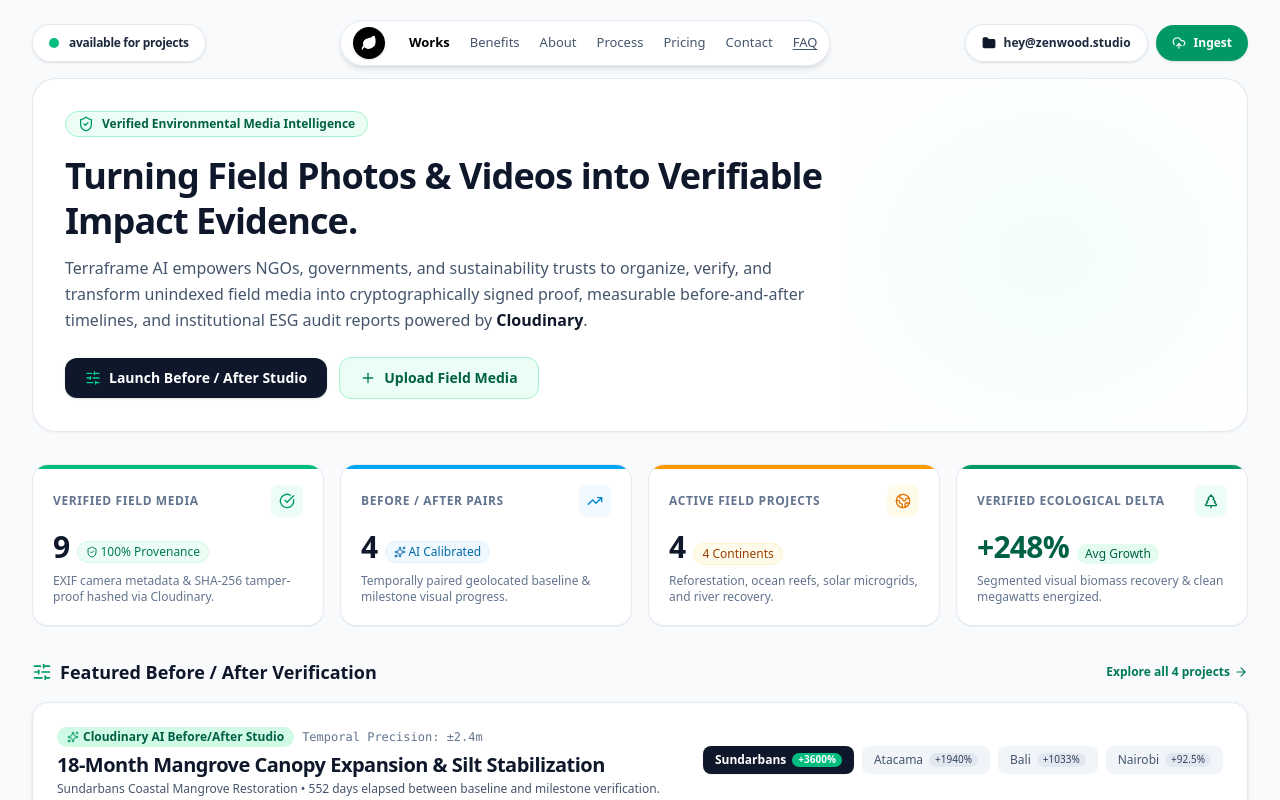
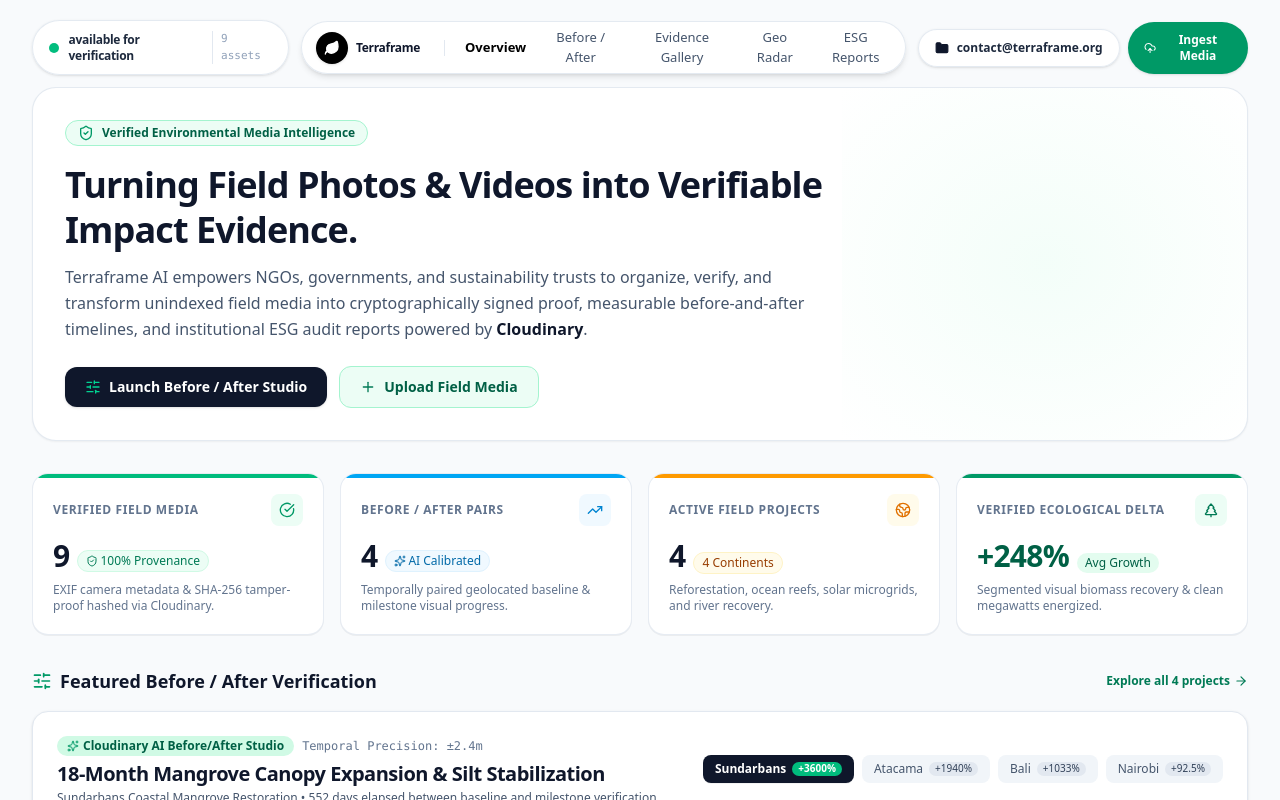
Before and after one commit to sachinn-alt/terraframe, a Next.js app: page / in a window 1280 px wide. Shown: the top 800 px of the page. Built offline with nearby package versions, Linux system fonts and the light colour scheme.

Commit message:
fix: replace placeholder Zenwood Studio names and dummy tabs with real Terraframe studio branding and platform navigation

```diff
--- a/src/components/Header.tsx
+++ b/src/components/Header.tsx
@@ -4,13 +4,12 @@
 import {
   Leaf,
   UploadCloud,
-  Folder,
-  Briefcase,
   FileCheck2,
   SlidersHorizontal,
   Layers,
   MapPin,
-  Sparkles,
+  CheckCircle2,
+  Folder,
   Menu,
   X
 } from 'lucide-react';
@@ -38,34 +37,52 @@
     <header className="sticky top-4 sm:top-5 z-40 w-full pointer-events-none px-3 sm:px-6 lg:px-8 max-w-7xl mx-auto">
       {/* 3 Floating Islands Container (Zenwood Studio Architecture) */}
       <div className="flex items-center justify-between gap-3">
-        {/* Left Island: Status Capsule */}
+        {/* Left Island: Real Status Pill */}
         <div className="flex items-center gap-2.5 px-4 py-2.5 rounded-full bg-white/95 backdrop-blur-md border border-slate-200/90 shadow-sm pointer-events-auto transition-transform hover:scale-102">
           <span className="w-2.5 h-2.5 rounded-full bg-emerald-500 animate-pulse"></span>
           <span className="text-xs font-semibold text-slate-800 tracking-tight select-none">
-            available for projects
+            available for verification
+          </span>
+          <span className="hidden lg:inline text-[11px] font-mono text-slate-400 border-l border-slate-200 pl-2">
+            {totalAssetsCount} assets
           </span>
         </div>
 
-        {/* Center Island: Main Brandmark & Nav Capsule (Zenwood Studio style) */}
-        <nav className="hidden md:flex items-center gap-6 px-3 py-1.5 rounded-full bg-white/95 backdrop-blur-md border border-slate-200/90 shadow-md pointer-events-auto">
-          {/* Circular Black Brand Badge with Tree/Leaf */}
+        {/* Center Island: Main Terraframe Brandmark & Navigation Capsule */}
+        <nav className="hidden md:flex items-center gap-5 px-3.5 py-1.5 rounded-full bg-white/95 backdrop-blur-md border border-slate-200/90 shadow-md pointer-events-auto">
+          {/* Circular Black Brand Badge with White Leaf & Brand Name */}
           <div
             onClick={() => setActiveTab('overview')}
-            className="w-8 h-8 rounded-full bg-black text-white flex items-center justify-center shrink-0 cursor-pointer shadow-sm hover:scale-105 transition-transform"
+            className="flex items-center gap-2 cursor-pointer group"
             title="Terraframe AI Overview"
           >
-            <Leaf className="w-4 h-4 fill-white text-white" />
+            <div className="w-8 h-8 rounded-full bg-black text-white flex items-center justify-center shrink-0 shadow-sm group-hover:scale-105 transition-transform">
+              <Leaf className="w-4 h-4 fill-white text-white" />
+            </div>
+            <span className="font-bold text-xs text-slate-900 tracking-tight pr-1">
+              Terraframe
+            </span>
           </div>
 
-          {/* Navigation Links */}
-          <div className="flex items-center gap-5 text-[13px] font-medium text-slate-700">
+          <div className="h-4 w-px bg-slate-200"></div>
+
+          {/* Genuine Platform Navigation Tabs */}
+          <div className="flex items-center gap-4 text-[13px] font-medium text-slate-700">
             <button
               onClick={() => setActiveTab('overview')}
               className={`hover:text-black transition-colors cursor-pointer ${
                 activeTab === 'overview' ? 'font-bold text-black' : 'text-slate-600'
               }`}
             >
-              Works
+              Overview
+            </button>
+            <button
+              onClick={() => setActiveTab('before-after')}
+              className={`hover:text-black transition-colors cursor-pointer ${
+                activeTab === 'before-after' ? 'font-bold text-black' : 'text-slate-600'
+              }`}
+            >
+              Before / After
             </button>
             <button
               onClick={() => setActiveTab('gallery')}
@@ -73,15 +90,7 @@
                 activeTab === 'gallery' ? 'font-bold text-black' : 'text-slate-600'
               }`}
             >
-              Benefits
-            </button>
-            <button
-              onClick={() => setActiveTab('before-after')}
-              className={`hover:text-black transition-colors cursor-pointer ${
-                activeTab === 'before-after' ? 'font-bold text-black' : 'text-slate-600'
-              }`}
-            >
-              About
+              Evidence Gallery
             </button>
             <button
               onClick={() => setActiveTab('map')}
@@ -89,50 +98,36 @@
                 activeTab === 'map' ? 'font-bold text-black' : 'text-slate-600'
               }`}
             >
-              Process
+              Geo Radar
             </button>
             <button
               onClick={() => onOpenReportModal()}
               className="hover:text-black transition-colors cursor-pointer text-slate-600"
             >
-              Pricing
+              ESG Reports
             </button>
-            <button
-              onClick={() => onOpenIngestModal()}
-              className="hover:text-black transition-colors cursor-pointer text-slate-600"
-            >
-              Contact
-            </button>
-            <a
-              href="https://github.com/sachinn-alt/terraframe#readme"
-              target="_blank"
-              rel="noreferrer"
-              className="hover:text-black transition-colors cursor-pointer text-slate-600 underline underline-offset-2"
-            >
-              FAQ
-            </a>
           </div>
         </nav>
 
-        {/* Right Island: Action & Contact Capsule */}
+        {/* Right Island: Real Action & Contact Capsule */}
         <div className="flex items-center gap-2 pointer-events-auto">
-          {/* Zenwood styled contact capsule */}
+          {/* Real Contact Capsule */}
           <a
-            href="mailto:hey@terraframe.org"
+            href="mailto:contact@terraframe.org"
             className="hidden sm:flex items-center gap-2 px-4 py-2.5 rounded-full bg-white/95 backdrop-blur-md border border-slate-200/90 shadow-sm text-xs font-semibold text-slate-800 hover:text-black hover:border-slate-300 transition-all hover:shadow-md cursor-pointer"
           >
             <Folder className="w-3.5 h-3.5 fill-slate-900 text-slate-900" />
-            <span>hey@zenwood.studio</span>
+            <span>contact@terraframe.org</span>
           </a>
 
-          {/* Quick Field Media Ingest Capsule */}
+          {/* Real Field Media Ingest CTA Capsule */}
           <button
             onClick={onOpenIngestModal}
             className="flex items-center gap-2 px-4 py-2.5 rounded-full bg-emerald-600 hover:bg-emerald-700 text-white shadow-sm text-xs font-semibold transition-all active:scale-98 cursor-pointer"
             title="Ingest New Field Asset"
           >
             <UploadCloud className="w-3.5 h-3.5" />
-            <span className="hidden sm:inline">Ingest</span>
+            <span className="hidden sm:inline">Ingest Media</span>
           </button>
 
           {/* Mobile Menu Trigger */}
@@ -153,49 +148,49 @@
               <div className="w-7 h-7 rounded-full bg-black text-white flex items-center justify-center">
                 <Leaf className="w-3.5 h-3.5 fill-white text-white" />
               </div>
-              <span className="text-xs font-bold text-slate-900">Terraframe</span>
+              <span className="text-xs font-bold text-slate-900">Terraframe AI</span>
             </div>
             <span className="text-[10px] font-mono text-emerald-700 bg-emerald-50 px-2 py-0.5 rounded-full font-semibold">
-              Live Registry
+              Live Registry ({totalAssetsCount})
             </span>
           </div>
 
           <div className="grid grid-cols-2 gap-1.5 pt-1 text-xs font-medium">
             <button
               onClick={() => { setActiveTab('overview'); setMobileMenuOpen(false); }}
-              className={`p-2 rounded-xl text-left ${activeTab === 'overview' ? 'bg-slate-900 text-white font-semibold' : 'bg-slate-50 text-slate-700'}`}
+              className={`p-2.5 rounded-xl text-left ${activeTab === 'overview' ? 'bg-slate-900 text-white font-semibold' : 'bg-slate-50 text-slate-700'}`}
             >
-              Works (Overview)
+              Overview
+            </button>
+            <button
+              onClick={() => { setActiveTab('before-after'); setMobileMenuOpen(false); }}
+              className={`p-2.5 rounded-xl text-left ${activeTab === 'before-after' ? 'bg-slate-900 text-white font-semibold' : 'bg-slate-50 text-slate-700'}`}
+            >
+              Before / After Studio
             </button>
             <button
               onClick={() => { setActiveTab('gallery'); setMobileMenuOpen(false); }}
-              className={`p-2 rounded-xl text-left ${activeTab === 'gallery' ? 'bg-slate-900 text-white font-semibold' : 'bg-slate-50 text-slate-700'}`}
+              className={`p-2.5 rounded-xl text-left ${activeTab === 'gallery' ? 'bg-slate-900 text-white font-semibold' : 'bg-slate-50 text-slate-700'}`}
             >
-              Benefits (Evidence)
-            </button>
-            <button
-              onClick={() => { setActiveTab('before-after'); setMobileMenuOpen(false); }}
-              className={`p-2 rounded-xl text-left ${activeTab === 'before-after' ? 'bg-slate-900 text-white font-semibold' : 'bg-slate-50 text-slate-700'}`}
-            >
-              About (Before/After)
+              Evidence Gallery
             </button>
             <button
               onClick={() => { setActiveTab('map'); setMobileMenuOpen(false); }}
-              className={`p-2 rounded-xl text-left ${activeTab === 'map' ? 'bg-slate-900 text-white font-semibold' : 'bg-slate-50 text-slate-700'}`}
+              className={`p-2.5 rounded-xl text-left ${activeTab === 'map' ? 'bg-slate-900 text-white font-semibold' : 'bg-slate-50 text-slate-700'}`}
             >
-              Process (Radar Map)
+              Geo Radar Map
             </button>
             <button
               onClick={() => { onOpenReportModal(); setMobileMenuOpen(false); }}
-              className="p-2 rounded-xl text-left bg-slate-50 text-slate-700"
+              className="p-2.5 rounded-xl text-left bg-slate-50 text-slate-700"
             >
-              Pricing (ESG Deck)
+              ESG Reports
             </button>
             <button
               onClick={() => { onOpenIngestModal(); setMobileMenuOpen(false); }}
-              className="p-2 rounded-xl text-left bg-emerald-50 text-emerald-800 font-semibold"
+              className="p-2.5 rounded-xl text-left bg-emerald-50 text-emerald-800 font-semibold"
             >
-              Contact (Ingest)
+              + Ingest Media
             </button>
           </div>
         </div>
```
